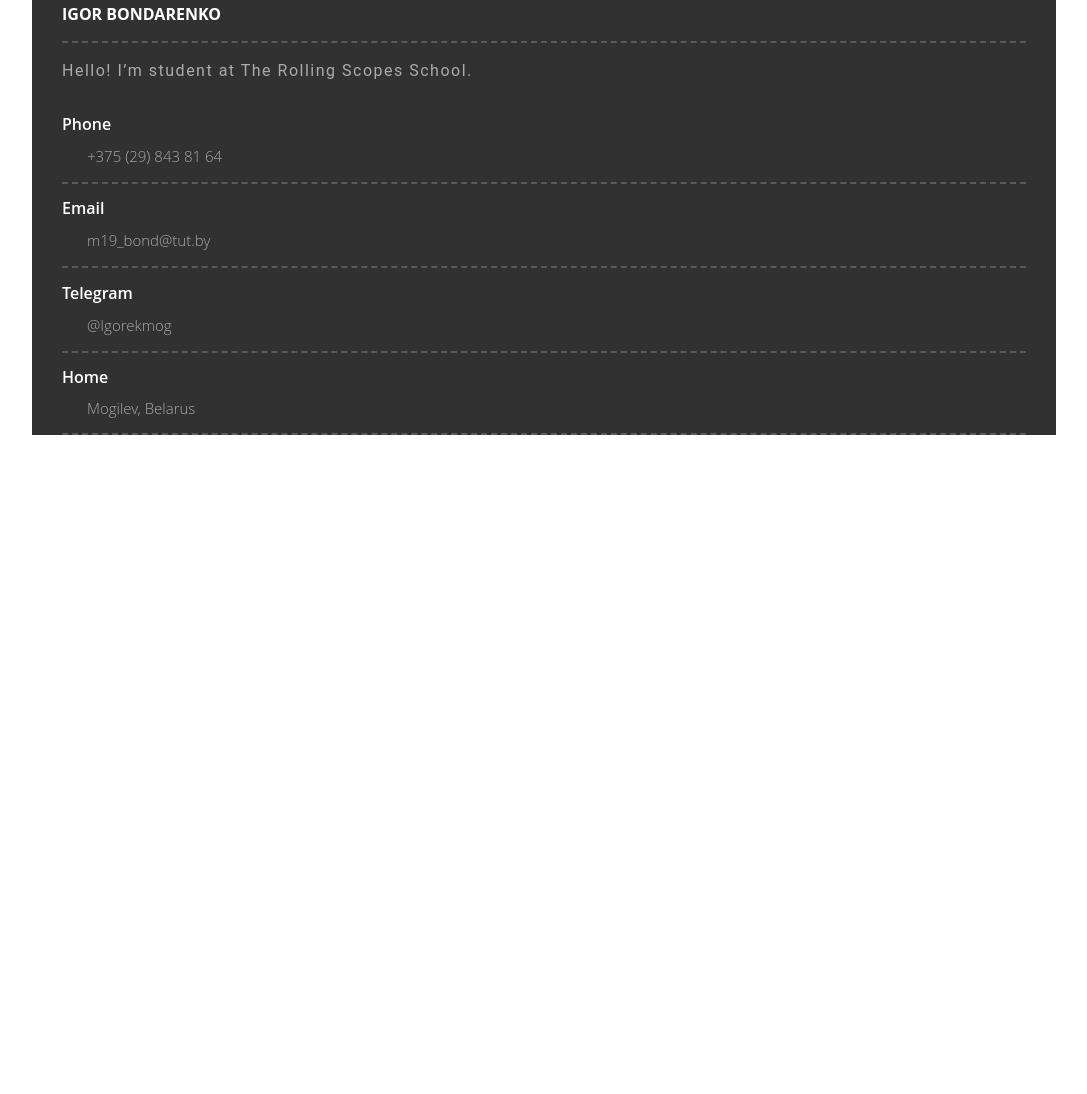
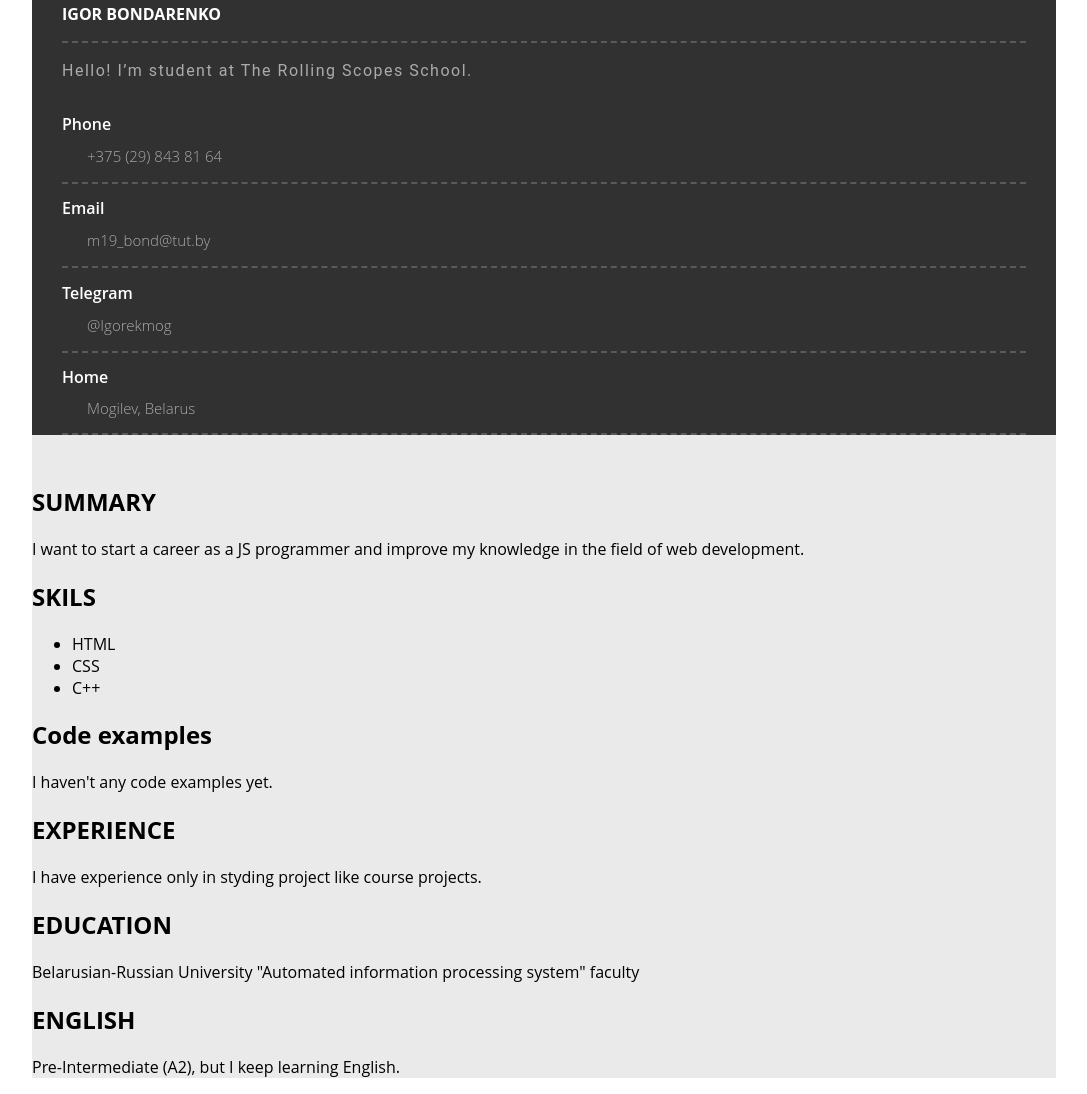
Before and after one commit to Igorekmog/rsschool-cv, a plain HTML site: page index.html in a window 1280 px wide. Shown: the part 562-1656 px from the top of the page, without its empty margins (96-1183 px from the left). Before the commit the page ends 1047 px from the top, so only its background shows below. Drawn offline with Linux system fonts and the light colour scheme.

Commit message:
feat: add main for cv

```diff
--- a/index.html
+++ b/index.html
@@ -51,8 +51,36 @@
                 </div>
             </div>
         </header>
-
-
+        <main class="main">
+            <div class="summary">
+                <h2>SUMMARY</h2>
+                <p>I want to start a career as a JS programmer and improve my knowledge in the field of web development.</p>
+            </div>
+            <div class="skils">
+                <h2>SKILS</h2>
+                <ul class="skil_list">
+                    <li>HTML</li>
+                    <li>CSS</li>
+                    <li>C++</li>
+                </ul>
+            </div>
+            <div class="code examples">
+                <h2>Code examples</h2>
+                <p>I haven't any code examples yet.</p>
+            </div>
+            <div class="experience">
+                <h2>EXPERIENCE</h2>
+                <p>I have experience only in styding project like course projects.</p>
+            </div>
+            <div class="education">
+                <h2>EDUCATION</h2>
+                <p>Belarusian-Russian University "Automated information processing system" faculty</p>
+            </div>
+            <div class="english">
+                <h2>ENGLISH</h2>
+                <p>Pre-Intermediate (A2), but I keep learning English.</p>
+            </div>
+        </main>
     </div>
 </body>
 </html>
```
